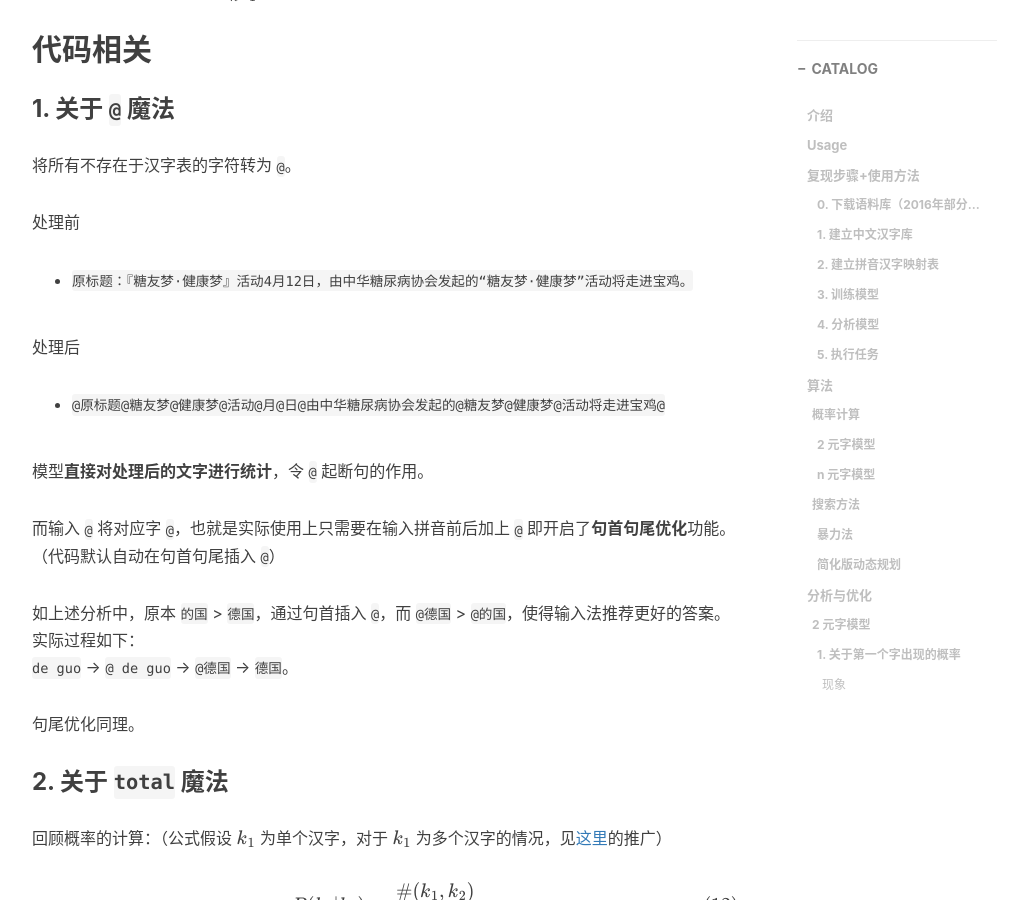
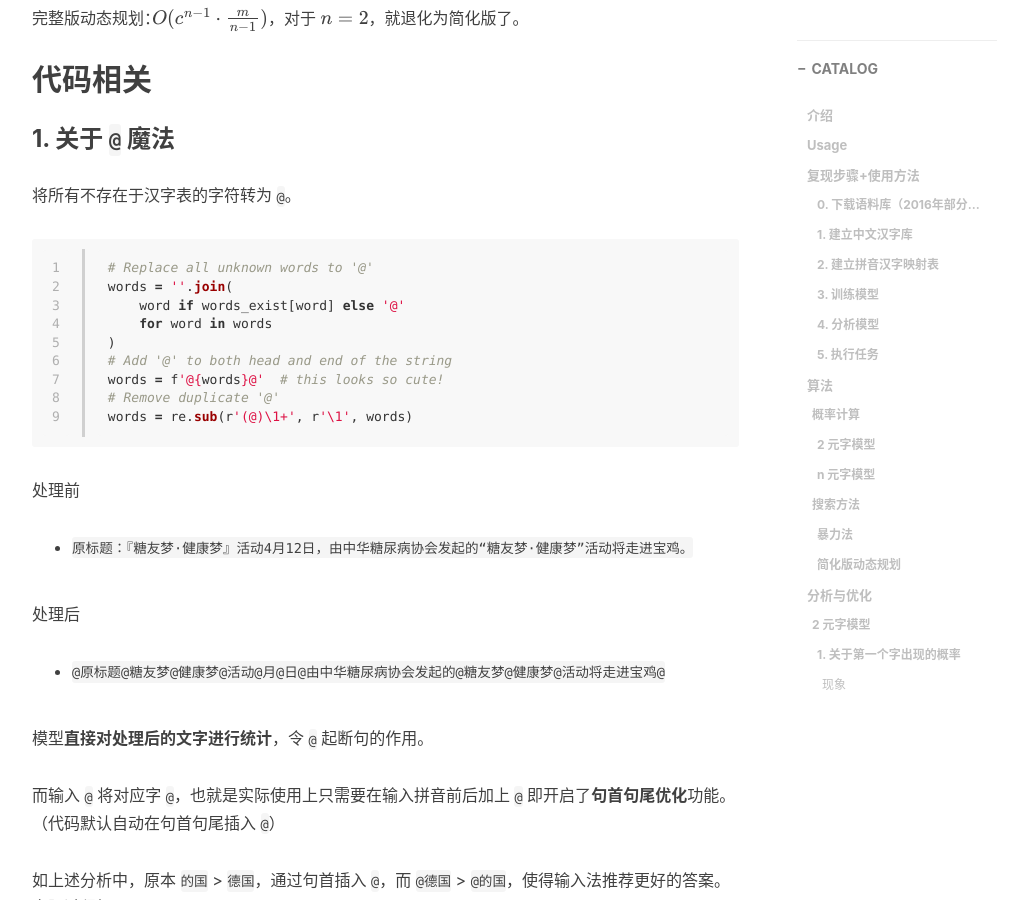
Before and after one commit to siahuat0727/siahuat0727.github.io, a Jekyll site: the page built from _posts/2019-11-01-pinyin-input-method.markdown, in a window 1280 px wide and 900 px high, scrolled down 16945 px. Shown: the whole window, without its empty margins (233-1243 px from the left). Built offline with Jekyll 4.4.1, drawn with Linux system fonts in a browser that asks for light colours; nearby versions of some CDN libraries; library files that are not in the unit come from our copies; formulas are drawn with MathJax 3; comment, search, counter and statistics services are not loaded; some of the changed text lies outside the part shown.

Commit message:
Update pinyin

````diff
--- a/_posts/2019-11-01-pinyin-input-method.markdown
+++ b/_posts/2019-11-01-pinyin-input-method.markdown
@@ -24,8 +24,8 @@ qing hua da xue
 3. `training_data/一二级汉字表.txt`：汉字表。e.g. `啊阿埃挨哎唉哀皑癌蔼矮艾碍爱...`
 
 **测试**
-1. `testing_data/news.txt`：测试文字（答案），[爬虫教学](https://blog.csdn.net/qq_33722172/article/details/82469050)爬近期新浪新闻+预处理。（约 8 万字）
-2. `testing_data/input.txt`：测试拼音（题目），[汉字拼音在线转换](https://www.qqxiuzi.cn/zh/pinyin/)+预处理。
+1. [`testing_data/news.txt`](https://github.com/siahuat0727/PinYin/blob/master/testing_data/news.txt)：测试文字（答案），[爬虫教学](https://blog.csdn.net/qq_33722172/article/details/82469050)爬近期新浪新闻+预处理。（约 8 万字）
+2. [`testing_data/input.txt`](https://github.com/siahuat0727/PinYin/blob/master/testing_data/input.txt)：测试拼音（题目），[汉字拼音在线转换](https://www.qqxiuzi.cn/zh/pinyin/)+预处理。
 3. 准确率计算：逐字计算。
 
 
@@ -594,6 +596,18 @@ $c$：每个拼音对应 $c$ 个汉字（简单假设）
 ### 1. 关于 `@` 魔法
 
 将所有不存在于汉字表的字符转为 `@`。
+
+```python
+# Replace all unknown words to '@'
+words = ''.join(
+    word if words_exist[word] else '@'
+    for word in words
+)
+# Add '@' to both head and end of the string
+words = f'@{words}@'  # this looks so cute!
+# Remove duplicate '@'
+words = re.sub(r'(@)\1+', r'\1', words)
+```
 
 处理前
 + `原标题：『糖友梦·健康梦』活动4月12日，由中华糖尿病协会发起的“糖友梦·健康梦”活动将走进宝鸡。`
````
Also changed, not shown: other parts of _posts/2019-11-01-pinyin-input-method.markdown (+5 -3 lines).
